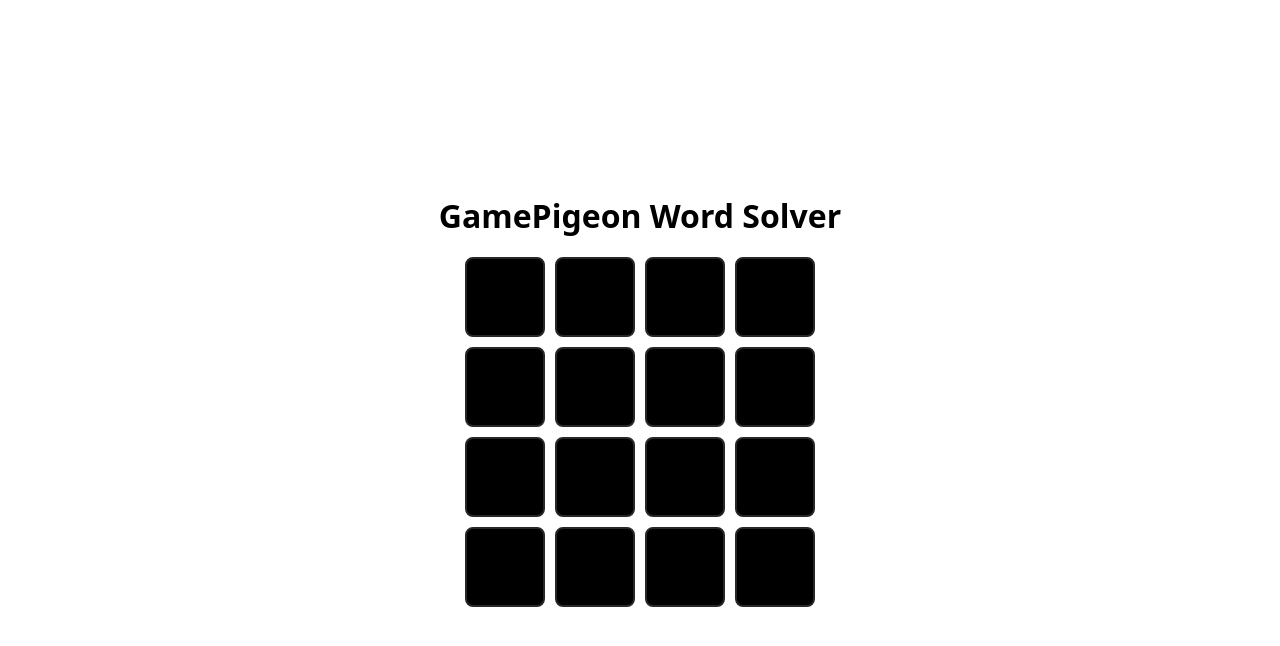
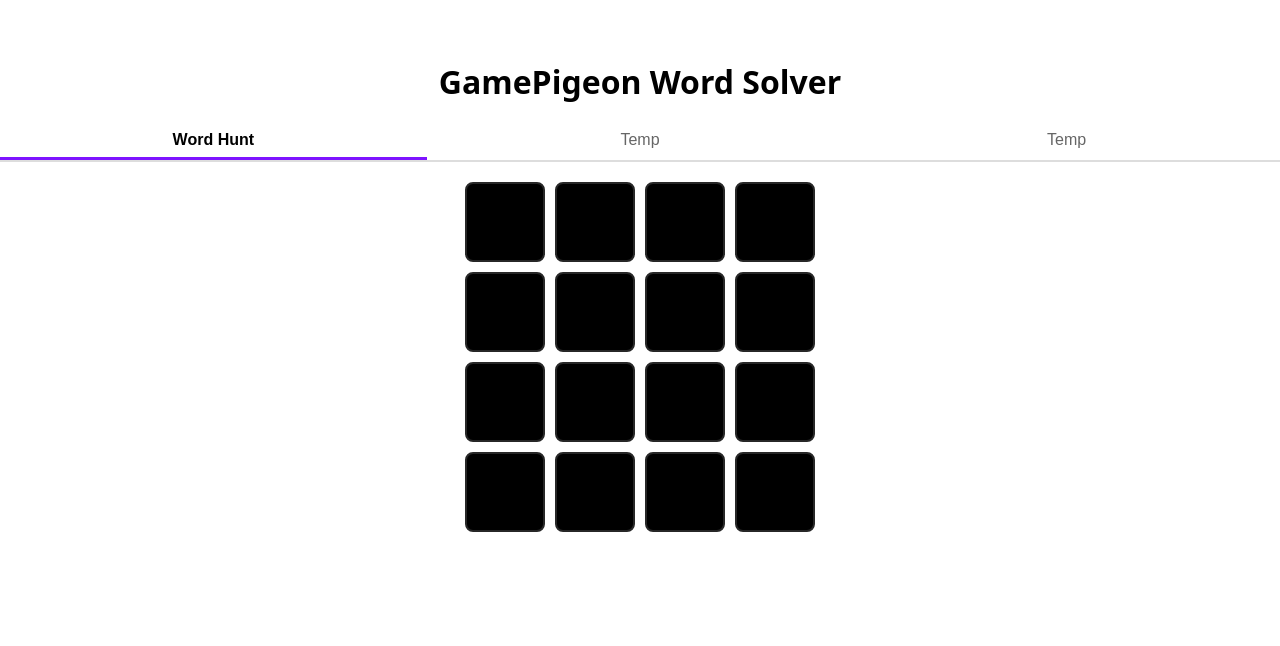
Before and after one commit to SebSanchez1/gamepigeon_word_solver, a React (Vite) app: page / in a window 1280 px wide. Shown: the top 646 px of the page. Built offline with nearby package versions, Linux system fonts and the light colour scheme.

Commit message:
working on tabs and title

```diff
--- a/src/App.jsx
+++ b/src/App.jsx
@@ -1,6 +1,21 @@
-// App is the top-level component. Right now it just renders a static
-// 4x4 grid of boxes (no interactivity yet, no letters, no state).
+import { useState } from 'react'
+
+// Describes the 3 tabs: a unique "id" (used internally to track which is
+// active) and a "label" (the text actually shown on screen).
+const TABS = [
+  { id: 'wordhunt', label: 'Word Hunt' },
+  { id: 'temp1', label: 'Temp' },
+  { id: 'temp2', label: 'Temp' },
+]
+
 function App() {
+  // useState gives us a piece of "state" — a value React remembers between
+  // re-renders, plus a function to update it. `activeTab` is the current
+  // value (starts as 'wordhunt'); `setActiveTab` is how we change it.
+  // Whenever setActiveTab is called, React automatically re-renders the
+  // component using the new value — that's what makes clicking a tab work.
+  const [activeTab, setActiveTab] = useState('wordhunt')
+
   // Instead of hand-writing 16 <div> elements, we make an array with 16 slots
   // and turn it into 16 boxes with .map(). Array.from({ length: 16 }) creates
   // an array like [undefined, undefined, ...] (16 items) just so we have
@@ -10,14 +25,39 @@
   return (
     <div className="page">
       <h1 className="title">GamePigeon Word Solver</h1>
-      <div className="grid">
-        {boxes.map((_, index) => (
-          // React needs a unique "key" prop whenever you render a list of
-          // elements from an array. It's how React tracks which element is
-          // which if the list ever changes (e.g. reordering, adding/removing).
-          // We don't render `key` on screen — it's just for React internally.
-          <div className="tile" key={index}></div>
+
+      {/* Tab bar: one button per entry in TABS. */}
+      <div className="tab-bar">
+        {TABS.map((tab) => (
+          <button
+            key={tab.id}
+            // Every tab gets the base "tab" class. The active one also gets
+            // "tab-active", which we'll use in CSS to visually highlight it.
+            // Template literals (backticks) let us build a string that
+            // includes a variable — here, conditionally adding a class.
+            className={`tab ${activeTab === tab.id ? 'tab-active' : ''}`}
+            onClick={() => setActiveTab(tab.id)}
+          >
+            {tab.label}
+          </button>
         ))}
+      </div>
+
+      {/* Tab content: only the Word Hunt tab has anything in it (the grid).
+          The other two tabs are intentionally empty for now. */}
+      <div className="tab-content">
+        {activeTab === 'wordhunt' && (
+          <div className="grid">
+            {boxes.map((_, index) => (
+              // React needs a unique "key" prop whenever you render a list of
+              // elements from an array. It's how React tracks which element
+              // is which if the list ever changes (e.g. reordering, adding).
+              // We don't render `key` on screen — it's just for React internally.
+              <div className="tile" key={index}></div>
+            ))}
+          </div>
+        )}
+        {/* No content for 'temp1' or 'temp2' — nothing renders for those. */}
       </div>
     </div>
   )
--- a/src/index.css
+++ b/src/index.css
@@ -11,23 +11,61 @@
 #root {
   min-height: 100vh;
   display: flex;
-  align-items: center;
-  justify-content: center;
+  padding-top: 60px; /* fixed distance from the top, instead of vertical centering */
 }
 
-/* Wraps everything on screen (title + grid) and stacks them vertically,
-   centered. #root only centers ONE child, so this wrapper is that one child. */
+/* Wraps everything on screen (title + tabs + grid), stacked vertically.
+   It now spans the full width of #root so the tab bar (below) has the
+   full screen width to stretch across. */
 .page {
   display: flex;
   flex-direction: column;
-  align-items: center;
+  align-items: center; /* keeps the title and grid centered */
   gap: 20px;
   /* space between the title and the grid below it */
+  width: 100%;
 }
 
 .title {
   margin: 0;
   /* browsers add default margin around headings; remove it */
+}
+
+/* Row of tab buttons, sitting side by side. align-self: stretch overrides
+   .page's align-items: center, so this bar ignores that centering and
+   takes the FULL width of .page (i.e. the full screen) instead of just
+   shrinking to fit its content like the title and grid do. */
+.tab-bar {
+  display: flex;
+  align-self: stretch;
+  border-bottom: 2px solid #ddd;
+}
+
+/* Base styling for every tab button (active or not).
+   flex: 1 makes every tab claim an equal share of the tab bar's width,
+   so together they fill the entire row edge-to-edge. */
+.tab {
+  flex: 1;
+  padding: 8px 20px;
+  font-size: 16px;
+  background: none;
+  border: none;
+  border-bottom: 3px solid transparent; /* reserve space so layout doesn't shift when active */
+  cursor: pointer;
+  color: #666;
+}
+
+/* Extra styling applied only to whichever tab is currently active. */
+.tab-active {
+  color: #000;
+  font-weight: bold;
+  border-bottom: 3px solid #7e14ff; /* matches the purple from the favicon */
+}
+
+/* Holds whatever the active tab shows (the grid, or nothing). */
+.tab-content {
+  display: flex;
+  justify-content: center;
 }
 
 /* The 4x4 letter grid. CSS Grid lays items out in rows/columns automatically,
```
